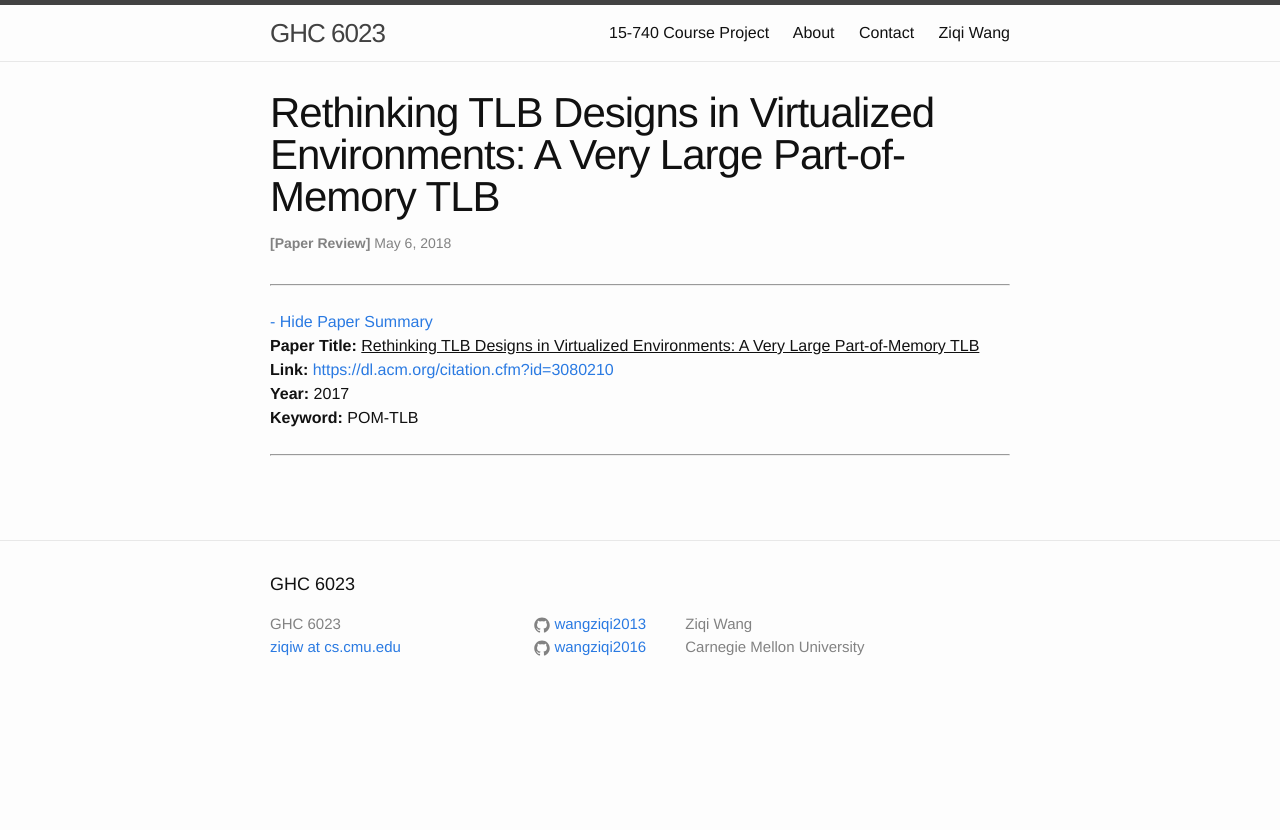
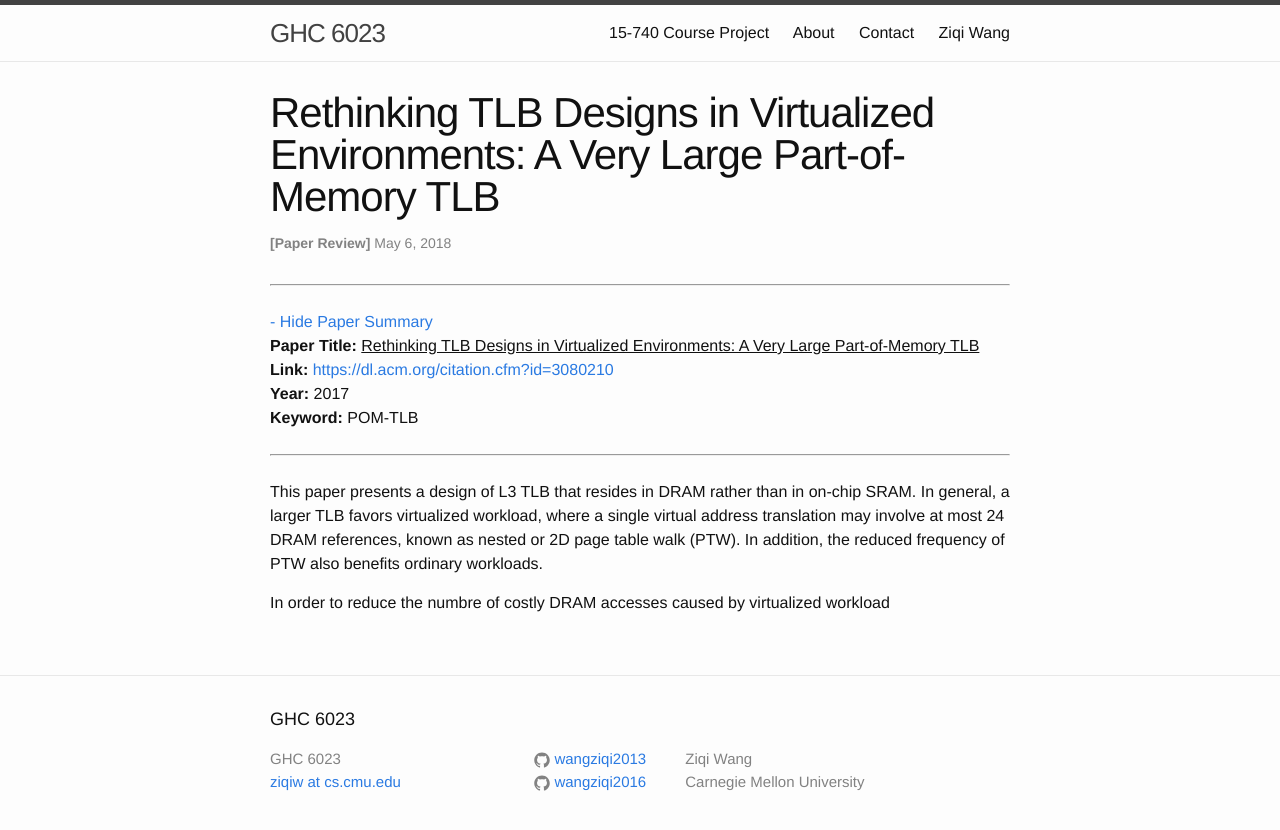
Before and after one commit to wangziqi2013/wangziqi2013.github.io, a Jekyll site: the page built from _posts/2018-05-05-Rethinking-TLB-Designs-in-Virtualized-Env-a-Vary-Large-Part-of-Mem-TLB.markdown, in a window 1280 px wide. Shown: the top 830 px of the page. Built offline with Jekyll 4.4.1, drawn with Linux system fonts in a browser that asks for light colours.

Commit message:
Finish first paragraph

```diff
--- a/_posts/2018-05-05-Rethinking-TLB-Designs-in-Virtualized-Env-a-Vary-Large-Part-of-Mem-TLB.markdown
+++ b/_posts/2018-05-05-Rethinking-TLB-Designs-in-Virtualized-Env-a-Vary-Large-Part-of-Mem-TLB.markdown
@@ -8,3 +8,11 @@ paper_link: https://dl.acm.org/citation.cfm?id=3080210
 paper_keyword: POM-TLB
 paper_year: 2017
 ---
+
+This paper presents a design of L3 TLB that resides in DRAM rather than in on-chip SRAM.
+In general, a larger TLB favors virtualized workload, where a single virtual address translation
+may involve at most 24 DRAM references, known as nested or 2D page table walk (PTW). In addition,
+the reduced frequency of PTW also benefits ordinary workloads.
+
+In order to
+reduce the numbre of costly DRAM accesses caused by virtualized workload
```
